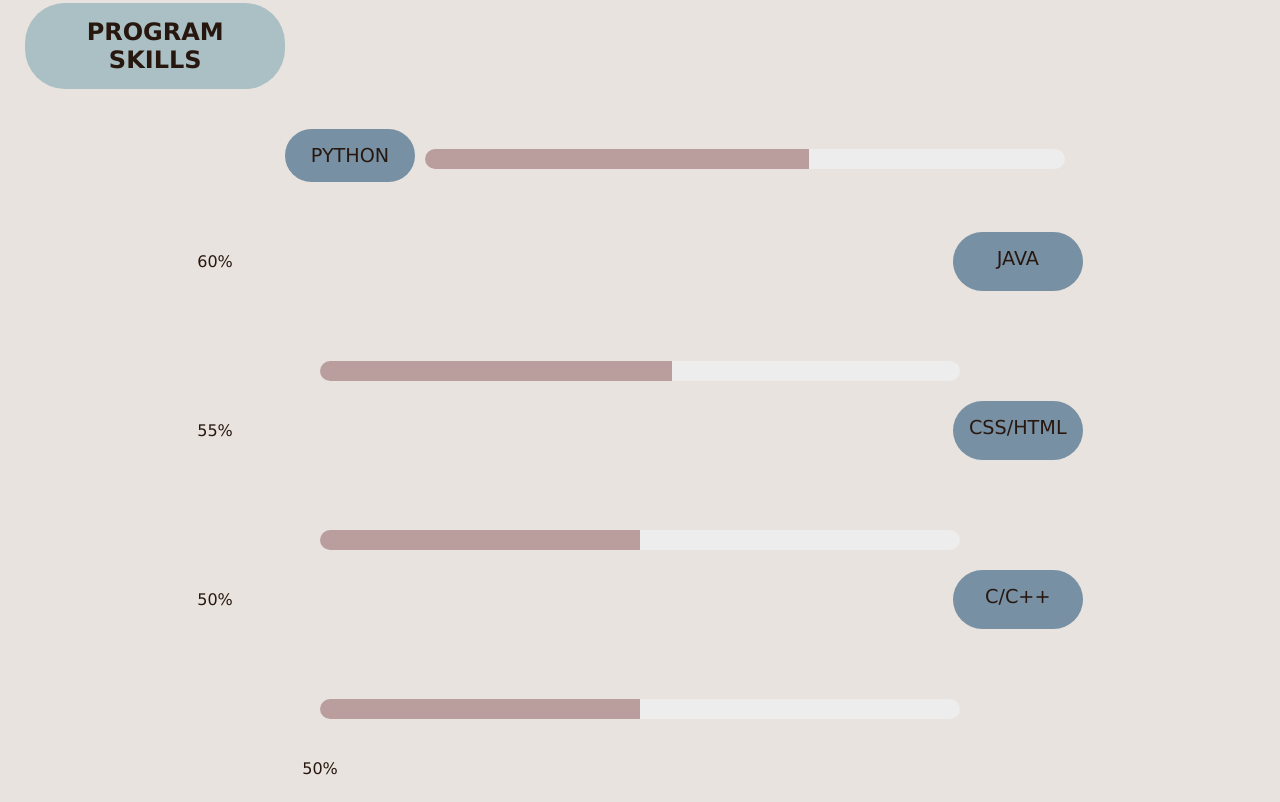
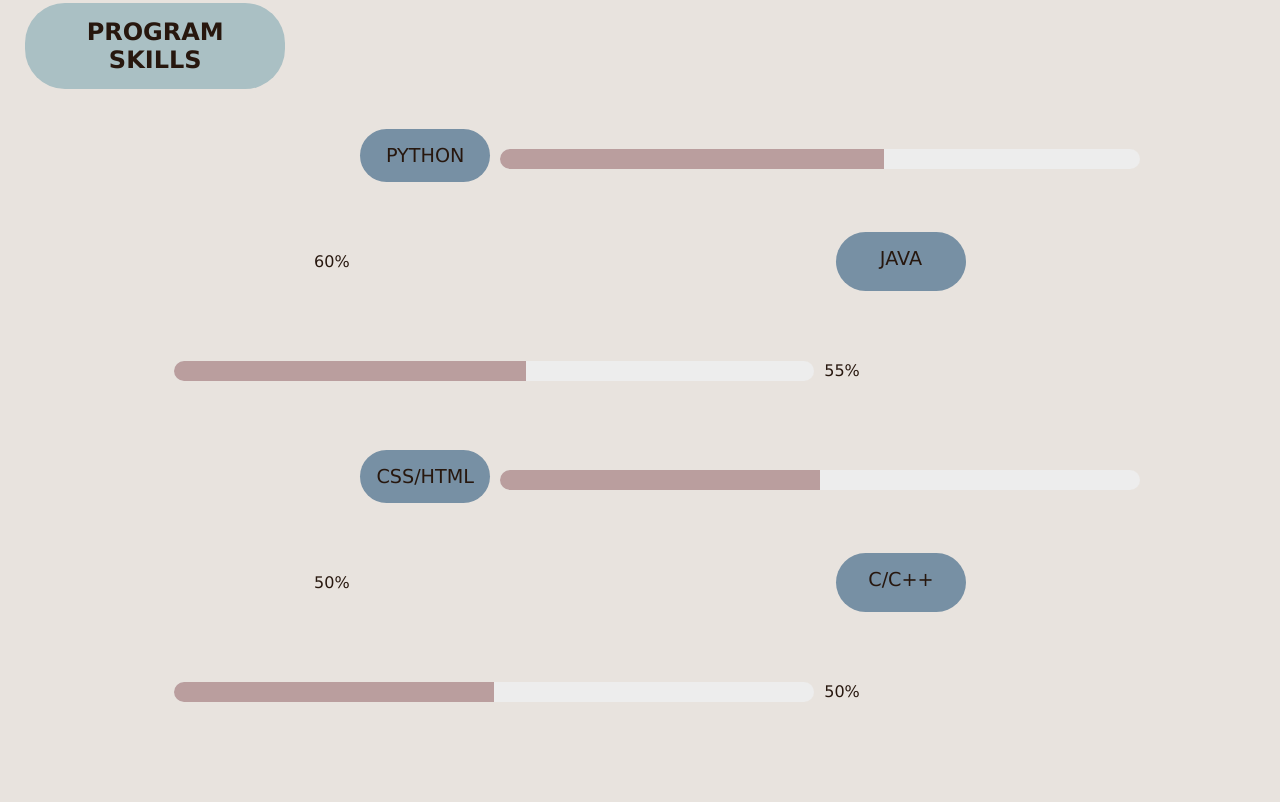
Before and after one commit to Lilian034/qr034, a plain HTML site: page 11144217/index.html in a window 1280 px wide. Shown: the part 1258-2060 px from the top of the page. Drawn offline with Linux system fonts and the light colour scheme.

Commit message:
Update style.css

```diff
--- a/11144217/style.css
+++ b/11144217/style.css
@@ -111,13 +111,13 @@ nav {
     background: #7790A4;
     border-radius: 40px;
     font-size: larger;
-    margin: 40px 0 10px 80px;
+    margin: 40px 0 10px 18%;
     padding: 15px;
     width: 100px;
 }
 
 .ps > p {
-    margin: 60px 50% 30px 0px;
+    margin: 60px 20% 30px 0px;
 }
 
 progress {
```
